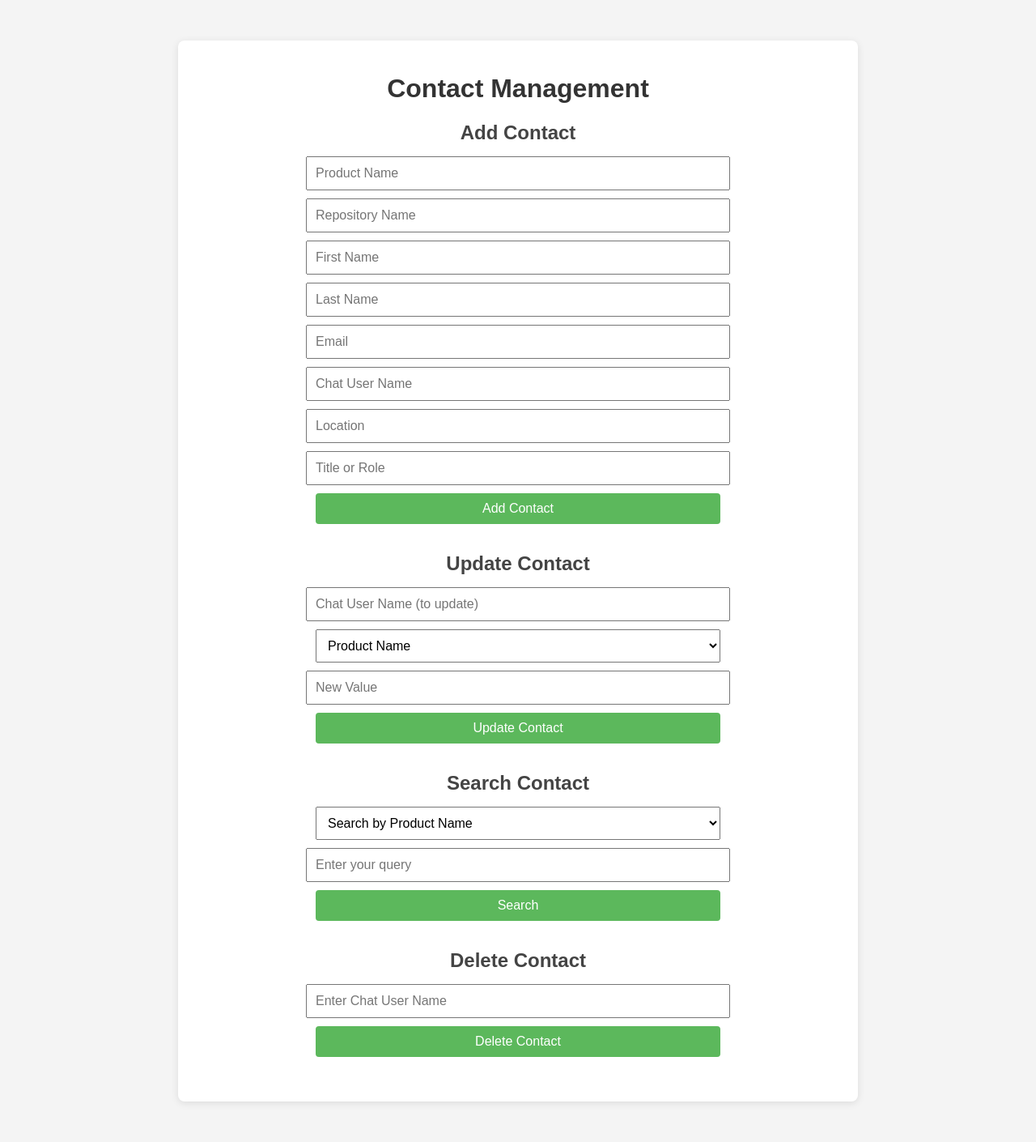
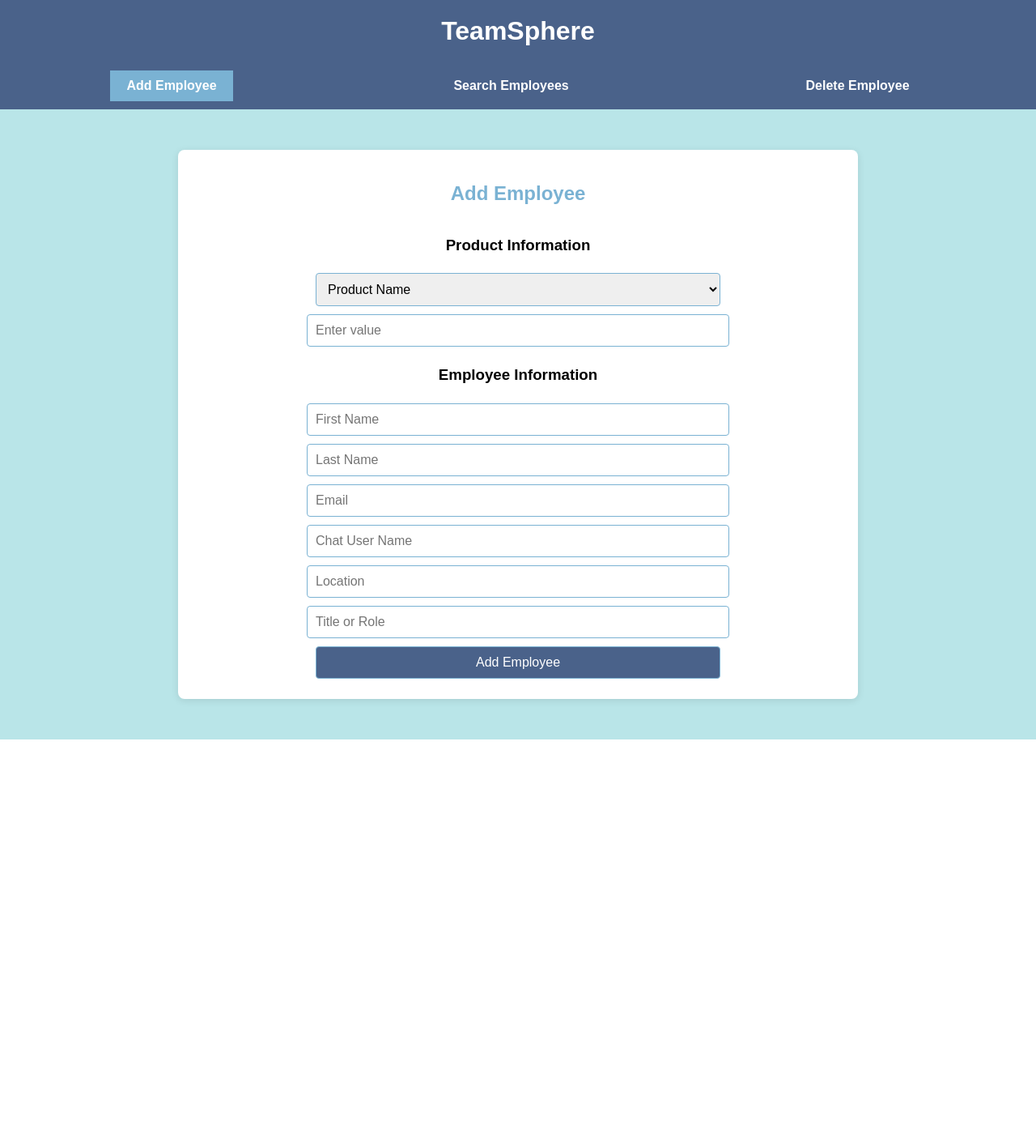
Before and after one commit to HardikKotangale/LuddyHackathon, a Flask app: page / in a window 1280 px wide. Shown: the whole page at 81% size. After the commit the page ends 913 px from the top, so only its background shows below. Run offline with Flask 2, Linux system fonts and the light colour scheme; parts of the project's set-up code (start-up, migrations or seed data) failed here and were passed over.

Commit message:
final_poc

```diff
--- a/app/static/scripts.js
+++ b/app/static/scripts.js
@@ -3,22 +3,38 @@ document
   .getElementById("addContactForm")
   .addEventListener("submit", async function (e) {
     e.preventDefault();
+
     const formData = new FormData(e.target);
-    const data = Object.fromEntries(formData.entries());
+    const productFieldType = formData.get("productFieldType"); // Get the selected field type
+    const productFieldValue = formData.get("productFieldValue"); // Get the entered value
 
+    const productData = {
+      [productFieldType]: productFieldValue, // Dynamically set the key based on the selected field
+    };
+
+    const contactData = [
+      {
+        first_name: formData.get("first_name"),
+        last_name: formData.get("last_name"),
+        email: formData.get("email"),
+        chat_username: formData.get("chat_username"),
+        location: formData.get("location"),
+        title: formData.get("title"),
+      },
+    ];
     try {
       const response = await fetch("/point-of-contact/", {
         method: "POST",
         headers: {
           "Content-Type": "application/json",
         },
-        body: JSON.stringify(data),
+        body: JSON.stringify({ product: productData, employees: contactData }),
       });
 
       const result = await response.json();
 
-      if (response.ok) {
-        // Generate styled popup
+      if (response) {
+        // Success logic
         const popup = document.createElement("div");
         popup.classList.add("popup");
 
@@ -50,18 +66,27 @@ document
       console.error("Add Contact Error:", error);
     }
   });
-
-// Search Contact
 document
   .getElementById("searchContactForm")
   .addEventListener("submit", async function (e) {
     e.preventDefault();
+
     const searchQuery = document.getElementById("searchQuery").value;
     const searchType = document.getElementById("searchType").value;
+    const locationQuery = document.getElementById("locationQuery").value || ""; // Optional location query
 
+    // Display loading indicator
+    const employeeDataContainer = document.getElementById("employeeData");
+    employeeDataContainer.innerHTML = "<p>Loading...</p>";
+
+    // Construct query parameters
     const query = new URLSearchParams({
       [searchType]: searchQuery,
     });
+
+    if (locationQuery) {
+      query.append("location", locationQuery);
+    }
 
     try {
       const response = await fetch(`/point-of-contact/?${query}`, {
@@ -70,48 +95,47 @@ document
 
       const result = await response.json();
 
-      if (response.ok && result) {
-        // Generate styled output
-        const popup = document.createElement("div");
-        popup.classList.add("popup");
+      if (response.ok && result.employees && result.employees.length > 0) {
+        // Clear previous results
+        employeeDataContainer.innerHTML = "";
 
-        const title = document.createElement("h3");
-        title.innerText = "Contact Found";
-        popup.appendChild(title);
+        // Dynamically iterate through employees and display all fields
+        // Display employee data dynamically
+        result.employees.forEach((employee, index) => {
+          const employeeCard = document.createElement("div");
+          employeeCard.classList.add("employee-card");
 
-        for (const [key, value] of Object.entries(result)) {
-          const field = document.createElement("div");
-          field.classList.add("field");
+          const title = document.createElement("h3");
+          title.innerText = `Employee #${index + 1}`;
+          employeeCard.appendChild(title);
 
-          const label = document.createElement("span");
-          label.classList.add("label");
-          label.innerText = `${key}: `;
+          // Dynamically iterate through all fields in the employee object
+          Object.entries(employee).forEach(([key, value]) => {
+            const detailElement = document.createElement("p");
+            detailElement.innerHTML = `<strong>${key.replace(
+              /_/g,
+              " "
+            )}:</strong> ${value || "N/A"}`;
+            employeeCard.appendChild(detailElement);
+          });
 
-          const fieldValue = document.createElement("span");
-          fieldValue.classList.add("value");
-          fieldValue.innerText = value;
+          employeeDataContainer.appendChild(employeeCard);
+        });
 
-          field.appendChild(label);
-          field.appendChild(fieldValue);
-          popup.appendChild(field);
-        }
-
-        const closeButton = document.createElement("button");
-        closeButton.innerText = "Close";
-        closeButton.classList.add("close-btn");
-        closeButton.onclick = () => {
-          popup.remove();
-          document.getElementById("searchContactForm").reset();
-        };
-
-        popup.appendChild(closeButton);
-        document.body.appendChild(popup);
+        // Display the Employee List section
+        document.getElementById("employeeList").classList.add("active");
+      } else if (response.ok) {
+        employeeDataContainer.innerHTML =
+          "<p>No employees found for the given query.</p>";
       } else {
-        alert("No contact found with the given criteria.");
+        const errorMessage =
+          result.error || "Failed to fetch employee data. Please try again.";
+        employeeDataContainer.innerHTML = `<p>${errorMessage}</p>`;
       }
     } catch (error) {
-      alert("Error while searching data. Please try again.");
-      console.error("Search Contact Error:", error);
+      employeeDataContainer.innerHTML =
+        "<p>Error fetching employee data. Please try again later.</p>";
+      console.error("Error fetching employee data:", error);
     }
   });
 
@@ -146,23 +170,22 @@ document
     }
   });
 
-
 // Delete Contact
 document
   .getElementById("deleteContactForm")
   .addEventListener("submit", async function (e) {
     e.preventDefault();
-    const chatUserName = document.getElementById("delete_contact_id").value;
+    const email = document.getElementById("delete_contact_email").value; // Fetch the email field value
 
     try {
-      const response = await fetch(`/point-of-contact/${chatUserName}`, {
+      const response = await fetch(`/point-of-contact/email/${email}`, {
         method: "DELETE",
       });
 
       const result = await response.json();
 
       if (response.ok) {
-        // Generate styled popup
+        // Generate styled popup for success
         const popup = document.createElement("div");
         popup.classList.add("popup");
 
@@ -171,7 +194,7 @@ document
         popup.appendChild(title);
 
         const message = document.createElement("p");
-        message.innerText = "Contact deleted successfully!";
+        message.innerText = `Contact with email "${email}" deleted successfully!`;
         popup.appendChild(message);
 
         const closeButton = document.createElement("button");
@@ -188,10 +211,36 @@ document
         document.body.appendChild(popup);
       } else {
         // Handle errors in response
-        alert(`Error: ${result.error || "Unable to delete contact"}`);
+        const errorMessage = result.error || "Unable to delete contact.";
+        alert(`Error: ${errorMessage}`);
       }
     } catch (error) {
       alert("Error while deleting data. Please try again.");
       console.error("Delete Contact Error:", error);
     }
   });
+
+// Navigation Logic
+document.addEventListener("DOMContentLoaded", () => {
+  const navLinks = document.querySelectorAll(".nav-link");
+  const contents = document.querySelectorAll(".tab-content");
+
+  // Add click event to each navigation link
+  navLinks.forEach((link) => {
+    link.addEventListener("click", (event) => {
+      event.preventDefault();
+
+      // Remove active class from all sections and links
+      contents.forEach((content) => content.classList.remove("active"));
+      navLinks.forEach((nav) => nav.classList.remove("active"));
+
+      // Add active class to clicked link and corresponding section
+      const target = document.getElementById(link.getAttribute("data-tab"));
+      target.classList.add("active");
+      link.classList.add("active");
+    });
+  });
+
+  // Activate the first tab by default
+  navLinks[0].click();
+});
--- a/app/static/styles.css
+++ b/app/static/styles.css
@@ -1,8 +1,18 @@
+/* General Styles */
+h1 {
+    text-align: center;
+    color: white;
+    background-color: #4A628A;
+    padding: 20px 0;
+    margin: 0;
+    font-size: 32px;
+    box-shadow: 0 2px 10px rgba(0, 0, 0, 0.1);
+}
+
 body {
     font-family: Arial, sans-serif;
     margin: 0;
-    padding: 0;
-    background-color: #f4f4f4;
+    background-color: #B9E5E8;
 }
 
 .container {
@@ -14,125 +24,130 @@ body {
     box-shadow: 0 2px 10px rgba(0, 0, 0, 0.1);
 }
 
-h1 {
+h2 {
+    color: #7AB2D3;
     text-align: center;
-    color: #333;
-}
-
-section {
-    margin-bottom: 30px;
-}
-
-h2 {
-    color: #444;
-    margin-bottom: 10px;
-    text-align: center; /* Center-align all section headers */
 }
 
 form {
     display: flex;
     flex-direction: column;
-    align-items: center; /* Center-align form inputs and buttons */
+    align-items: center;
 }
 
 form input, form select, form button {
     margin: 5px 0;
     padding: 10px;
     font-size: 16px;
-    width: 90%; /* Make inputs and buttons consistent in width */
-    max-width: 500px; /* Set a maximum width for larger screens */
+    width: 90%;
+    max-width: 500px;
+    border: 1px solid #7AB2D3;
+    border-radius: 4px;
 }
 
 form button {
-    background-color: #5cb85c;
+    background-color: #4A628A;
     color: white;
-    border: none;
     cursor: pointer;
-    border-radius: 4px;
+    transition: background-color 0.3s ease;
 }
 
 form button:hover {
-    background-color: #4cae4c;
+    background-color: #7AB2D3;
 }
 
-#addResponse, #viewResponse, #deleteResponse {
-    margin-top: 10px;
+/* Dashboard Header */
+.dashboard-header {
+    background-color: #4A628A;
     padding: 10px;
-    border-radius: 4px;
-    text-align: center; /* Center-align the response text */
 }
 
-#addResponse {
-    background-color: #e7f7e7;
-    color: #2d662d;
+.nav-bar {
+    display: flex;
+    justify-content: space-around;
 }
 
-#viewResponse {
-    background-color: #eef7fd;
-    color: #2d5a8a;
+.nav-link {
+    color: white;
+    text-decoration: none;
+    font-weight: bold;
+    padding: 10px 20px;
+    transition: background-color 0.3s ease;
 }
 
-#deleteResponse {
-    background-color: #fbeaea;
-    color: #8a2d2d;
+.nav-link.active {
+    background-color: #7AB2D3;
 }
 
-/* Popup Container */
+.nav-link:hover {
+    background-color: #B9E5E8;
+}
+
+/* Tab Content */
+.tab-content {
+    display: none;
+}
+
+.tab-content.active {
+    display: block;
+}
+
+/* Popup Styles */
 .popup {
     position: fixed;
     top: 50%;
     left: 50%;
     transform: translate(-50%, -50%);
     background-color: #fff;
+    padding: 20px;
     border-radius: 8px;
     box-shadow: 0 4px 10px rgba(0, 0, 0, 0.1);
-    padding: 20px;
-    max-width: 400px;
-    width: 90%;
+    text-align: center;
     z-index: 1000;
-    text-align: center;
+}
+/* Employee List Styles */
+#employeeList {
+    display: none; /* Hide by default */
+    margin-top: 20px;
 }
 
-/* Popup Title */
-.popup h3 {
-    margin: 0 0 10px;
-    text-align: center;
-    color: #333;
+#employeeList.active {
+    display: block; /* Show when active */
 }
 
-/* Field Container */
-.field {
+.data-container {
     display: flex;
-    justify-content: space-between;
-    margin-bottom: 8px;
-    font-size: 14px;
+    flex-wrap: wrap;
+    gap: 20px;
+    margin-top: 20px;
 }
 
-/* Field Label */
-.label {
-    font-weight: bold;
-    color: #555;
+.employee-container {
+  display: flex;
+  flex-wrap: wrap;
+  gap: 16px; /* Adjust spacing between items */
+  justify-content: space-between;
 }
 
-/* Field Value */
-.value {
-    color: #000;
-    text-align: right;
+.employee-card {
+  flex: 1 1 calc(50% - 16px); /* 50% width minus gap for two items per row */
+  box-sizing: border-box;
+  padding: 16px;
+  border: 1px solid #ccc;
+  border-radius: 8px;
+  background-color: #f9f9f9;
+  box-shadow: 0 2px 4px rgba(0, 0, 0, 0.1);
 }
 
-/* Close Button */
-.close-btn {
-    display: block;
-    margin: 20px auto 0;
-    padding: 10px 20px;
-    background-color: #5cb85c;
-    color: white;
-    border: none;
-    border-radius: 4px;
-    cursor: pointer;
-    font-size: 16px;
+.employee-card h3 {
+  margin: 0 0 8px 0;
+  font-size: 1.2em;
 }
 
-.close-btn:hover {
-    background-color: #4cae4c;
+.employee-card p {
+  margin: 4px 0;
 }
+
+.data-container {
+  margin-top: 20px;
+}
--- a/app/templates/index.html
+++ b/app/templates/index.html
@@ -3,37 +3,53 @@
 <head>
     <meta charset="UTF-8">
     <meta name="viewport" content="width=device-width, initial-scale=1.0">
-    <title>Contact Management</title>
+    <title>TeamSphere</title>
     <link rel="stylesheet" href="/static/styles.css">
 </head>
 <body>
+    <!-- Dashboard Header -->
+    <h1>TeamSphere</h1>
+    <header class="dashboard-header">
+        <nav class="nav-bar">
+            <a href="#" class="nav-link active" data-tab="add">Add Employee</a>
+            <!-- <a href="#" class="nav-link" data-tab="update">Update Contact</a> -->
+            <a href="#" class="nav-link" data-tab="search">Search Employees</a>
+            <a href="#" class="nav-link" data-tab="delete">Delete Employee</a>
+        </nav>
+    </header>
+
     <div class="container">
-        <h1>Contact Management</h1>
 
-        <!-- Add Contact Form -->
-        <section>
-            <h2>Add Contact</h2>
+        <!-- Add Contact Section -->
+       <section id="add" class="tab-content active">
+    <h2>Add Employee</h2>
     <form id="addContactForm">
-                <input type="text" id="product_name" name="product_name" placeholder="Product Name" required>
-                <input type="text" id="repo_name" name="repo_name" placeholder="Repository Name" required>
+        <h3>Product Information</h3>
+        <select id="productFieldType" name="productFieldType" required>
+            <option value="product_name" selected>Product Name</option>
+            <option value="repo_name">Repository Name</option>
+        </select>
+        <input type="text" id="productFieldValue" name="productFieldValue" placeholder="Enter value" required>
+
+        <h3>Employee Information</h3>
         <input type="text" id="first_name" name="first_name" placeholder="First Name" required>
         <input type="text" id="last_name" name="last_name" placeholder="Last Name" required>
         <input type="email" id="email" name="email" placeholder="Email" required>
-                <input type="text" id="chat_user_name" name="chat_user_name" placeholder="Chat User Name" required>
+        <input type="text" id="chat_username" name="chat_username" placeholder="Chat User Name" required>
         <input type="text" id="location" name="location" placeholder="Location" required>
         <input type="text" id="title" name="title" placeholder="Title or Role" required>
-                <button type="submit">Add Contact</button>
+        <button type="submit">Add Employee</button>
     </form>
 </section>
 
-        <!-- Update Contact Form -->
-        <section>
+
+        <!-- Update Contact Section -->
+        <section id="update" class="tab-content">
             <h2>Update Contact</h2>
             <form id="updateContactForm">
                 <input type="text" id="update_chat_user_name" name="update_chat_user_name" placeholder="Chat User Name (to update)" required>
                 <select id="updateField" name="updateField" required>
                     <option value="product_name">Product Name</option>
-                    <option value="repo_name">Repository Name</option>
                     <option value="first_name">First Name</option>
                     <option value="last_name">Last Name</option>
                     <option value="email">Email</option>
@@ -45,31 +61,52 @@
             </form>
         </section>
 
-        <!-- Search Contact Form -->
-        <section>
-            <h2>Search Contact</h2>
+        <!-- Search Contact Section -->
+        <section id="search" class="tab-content">
+            <h2 >Search Employees</h2>
             <form id="searchContactForm">
+                <br>
+
+                <br>
+                <label for="searchType">Search Type:</label>
                 <select id="searchType" name="searchType" required>
-                    <option value="product_name">Search by Product Name</option>
-                    <option value="repo_name">Search by Repository Name</option>
+                    <option value="product_name">Product Name</option>
+                    <option value="repository_name">Repository Name</option>
                 </select>
-                <input type="text" id="searchQuery" name="searchQuery" placeholder="Enter your query" required>
+
+                <input type="text" id="searchQuery" name="searchQuery" placeholder="Enter Product or Repository Name"  required />
+                <br>
+                <br>
+
+
+                <label for="locationQuery">Location (optional):</label>
+                <input type="text" id="locationQuery" name="locationQuery" />
+                <br>
+                <br>
+
             <button type="submit">Search</button>
             </form>
+
+            <div id="employeeList" class="hidden">
+            <h2>Employee List</h2>
+            <div id="employeeData"></div>
+            </div>
         </section>
 
-        <!-- Delete Contact Form -->
 
-        <section>
-            <h2>Delete Contact</h2>
+        <!-- Delete Contact Section -->
+        <section id="delete" class="tab-content">
+            <h2>Delete Employee</h2>
             <form id="deleteContactForm">
-                <input type="text" id="delete_contact_id" name="delete_contact_id" placeholder="Enter Chat User Name" required>
-                <button type="submit">Delete Contact</button>
+                <input type="text" id="delete_contact_email" name="delete_contact_email" placeholder="Enter Email Id" required>
+                <br>
+                <br>
+                <button type="submit">Delete Employee</button>
             </form>
         </section>
-
     </div>
 
+    <!-- JavaScript -->
     <script src="/static/scripts.js"></script>
 </body>
 </html>
```
Also changed, not shown: app/apis/contact_api.py (+104 -44 lines), app/utils.py (+186 -30 lines). Lines whose indentation alone changed are shown as unchanged.
